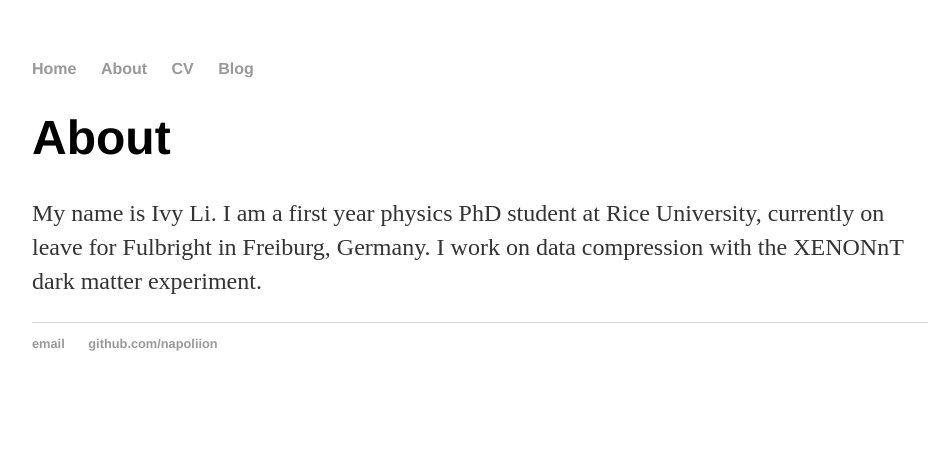
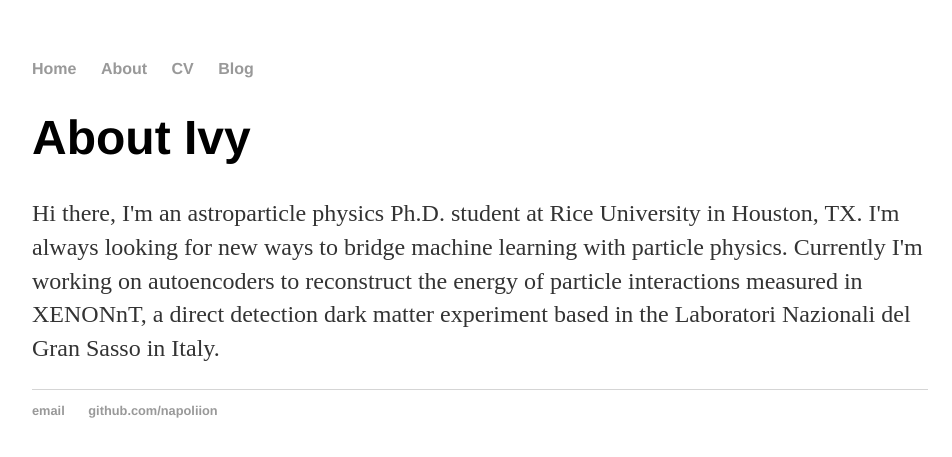
Before and after one commit to napoliion/napoliion.github.io, a Jekyll site: the page built from about/index.html, in a window 1280 px wide. Shown: the top 457 px of the page, without its empty margins (160-1112 px from the left). Built offline with Jekyll 4.4.1, drawn with Linux system fonts in a browser that asks for light colours.

Commit message:
Updated about page blurb

```diff
--- a/about/index.html
+++ b/about/index.html
@@ -1,8 +1,9 @@
 ---
 layout: default
-title: About
+title: About Ivy
 ---
 <div class="blurb">
 	<h1>{{ page.title }}</h1>
-	<p> My name is Ivy Li. I am a first year physics PhD student at Rice University, currently on leave for Fulbright in Freiburg, Germany. I work on data compression with the XENONnT dark matter experiment.</p>
+	<p> Hi there, I'm an astroparticle physics Ph.D. student at Rice University in Houston, TX. I'm always looking for new ways to bridge machine learning with particle physics. Currently I'm working on autoencoders to reconstruct the energy of particle interactions measured in XENONnT, a direct detection dark matter experiment based in the Laboratori Nazionali del Gran Sasso in Italy.
+	</p>
 </div><!-- /.blurb -->
```
